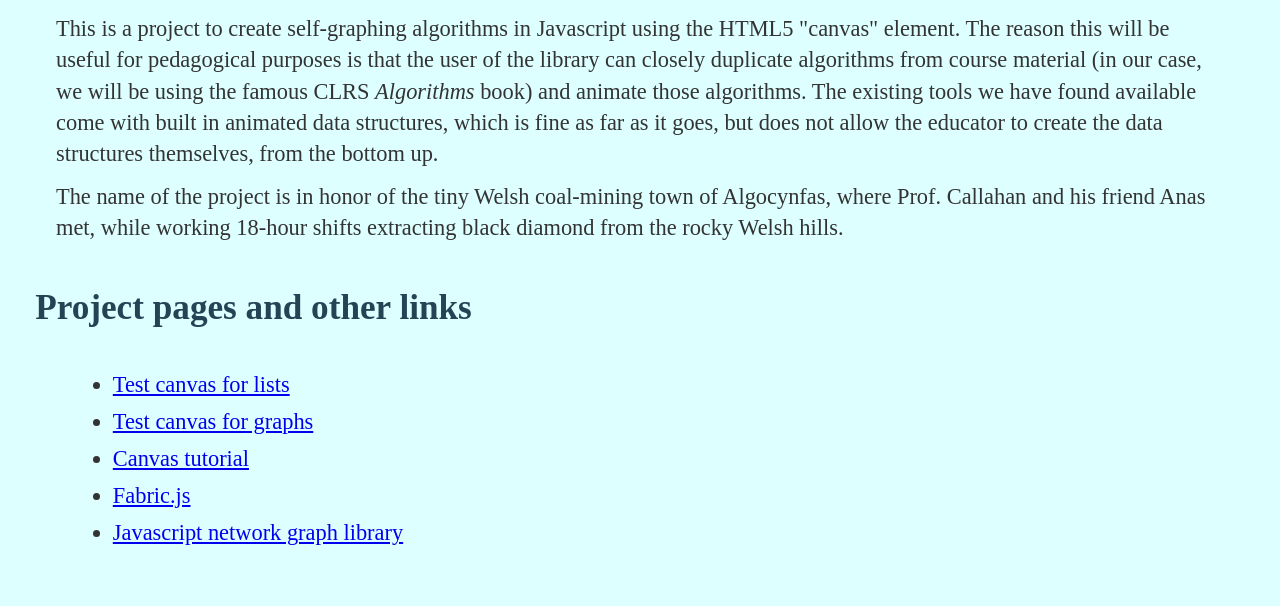
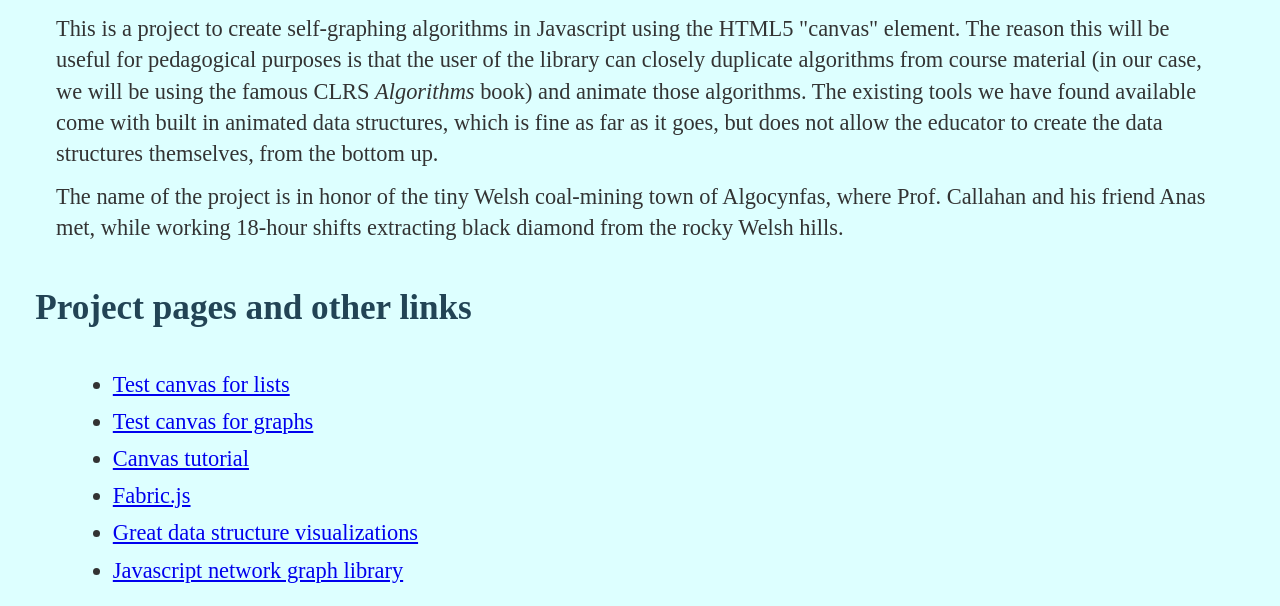
Before and after one commit to gcallah/Algocynfas, a plain HTML site: page index.html in a window 1280 px wide. Shown: the part 477-1083 px from the top of the page. Before the commit the page ends 1046 px from the top, so only its background shows below. Drawn offline with Linux system fonts and the light colour scheme.

Commit message:
Added data structure visualization link.

```diff
--- a/index.html
+++ b/index.html
@@ -71,6 +71,13 @@
                 </li>
 
                 <li>
+                    <a
+                        href="https://www.cs.usfca.edu/~galles/visualization/Algorithms.html">
+                        Great data structure visualizations
+                    </a>
+                </li>
+
+                <li>
                     <a href="http://sigmajs.org">
                         Javascript network graph library
                     </a>
```
